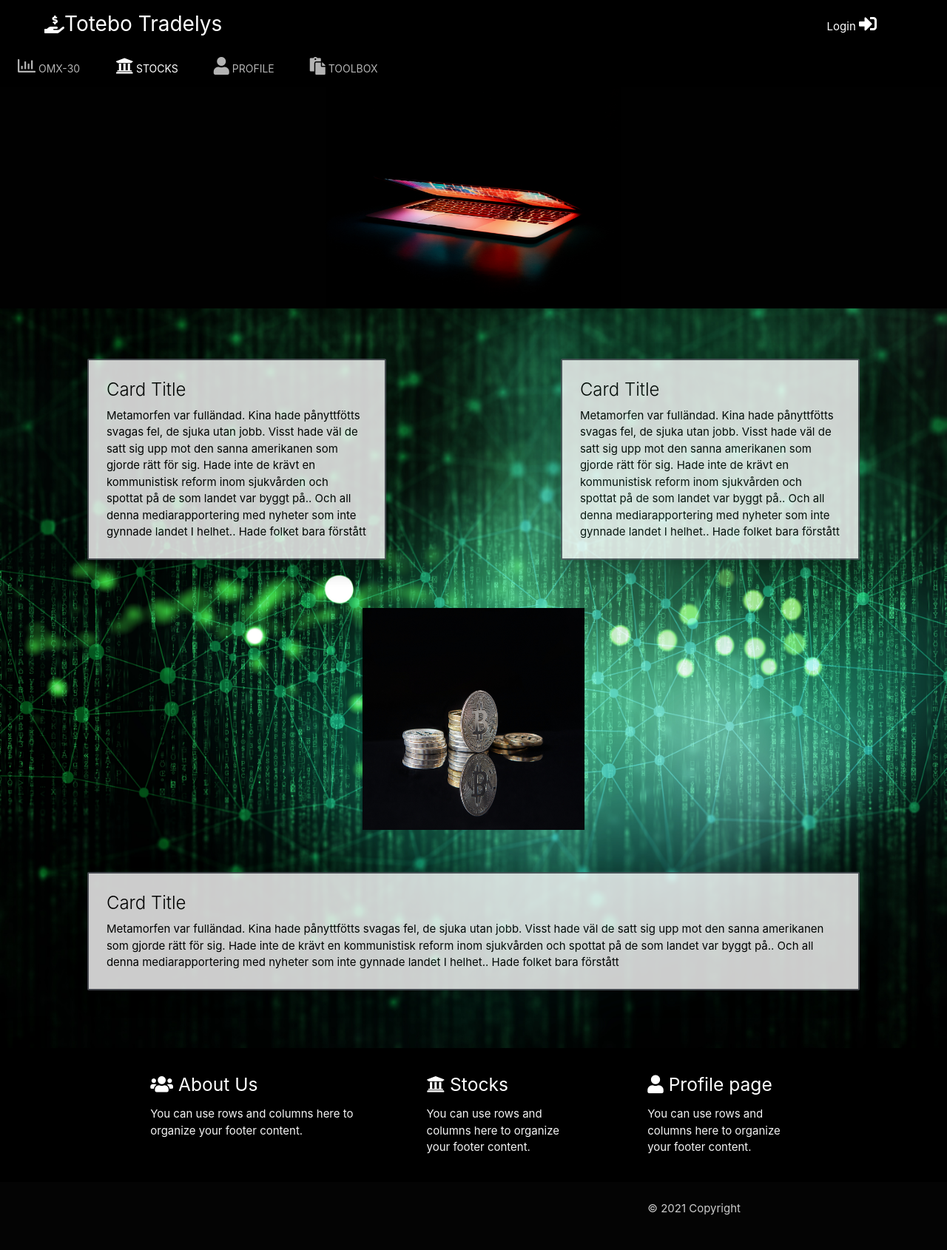
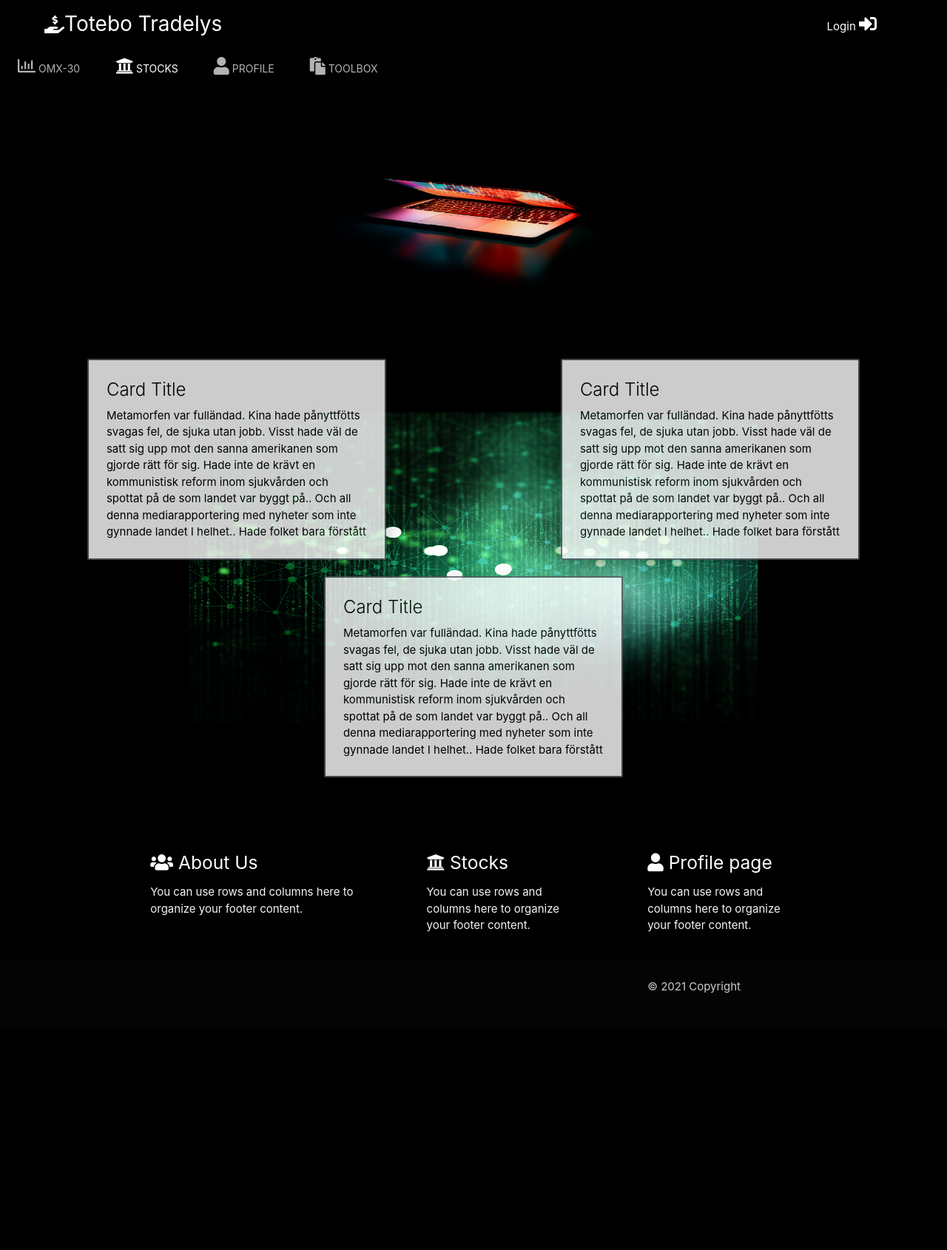
Before and after one commit to GurraT/Totebo-Trading, a Flask app: page / in a window 1280 px wide. Shown: the whole page at 74% size. After the commit the page ends 1343 px from the top, so only its background shows below. Run offline with Flask 2, Linux system fonts and the light colour scheme; some libraries are stand-ins or nearby versions.

Commit message:
Did minor change connected to the design

```diff
--- a/static/css/style.css
+++ b/static/css/style.css
@@ -20,20 +20,13 @@
 
 
 #main{
-    height:1000px;
+    height:700px;
     background-image:url("../img/3d-rendered-background-with-matrix-style-design.jpg");
-    background-size: cover;
+    background-size: 60% 60%;
     background-position: center;
     background-repeat: no-repeat;
 }
 
-.contentimg{
-    height:400px;
-    background-image:url("../img/pexels-ds-stories-7267492.jpg");
-    background-size: 300px 300px;
-    background-position: center;
-    background-repeat: no-repeat;
-}
 
 
 .card{
@@ -65,6 +58,7 @@
 }
 #main{
 height:1000px;
+background-size: 100% 100%;
 }
 
 }
--- a/templates/base.html
+++ b/templates/base.html
@@ -49,10 +49,8 @@
           <p>Metamorfen var fulländad. Kina hade pånyttfötts svagas fel, de sjuka utan jobb. Visst hade väl de satt sig upp mot den sanna amerikanen som gjorde rätt för sig. Hade inte de krävt en kommunistisk reform inom sjukvården och spottat på de som landet var byggt på.. Och all denna mediarapportering med nyheter som inte gynnade landet I helhet.. Hade folket bara förstått</p>
         </div>
       </div>
-    </div>
-      <div class = "contentimg col s12 m12 l12">
   </div>
-        <div class="bottompanel col s10 offset-s1">
+        <div class="bottompanel col s12  m4  offset-m4">
       <div class="card #ffffff white z-depth-4">
         <div class="card-content black-text">
           <span class="card-title">Card Title</span>
```
